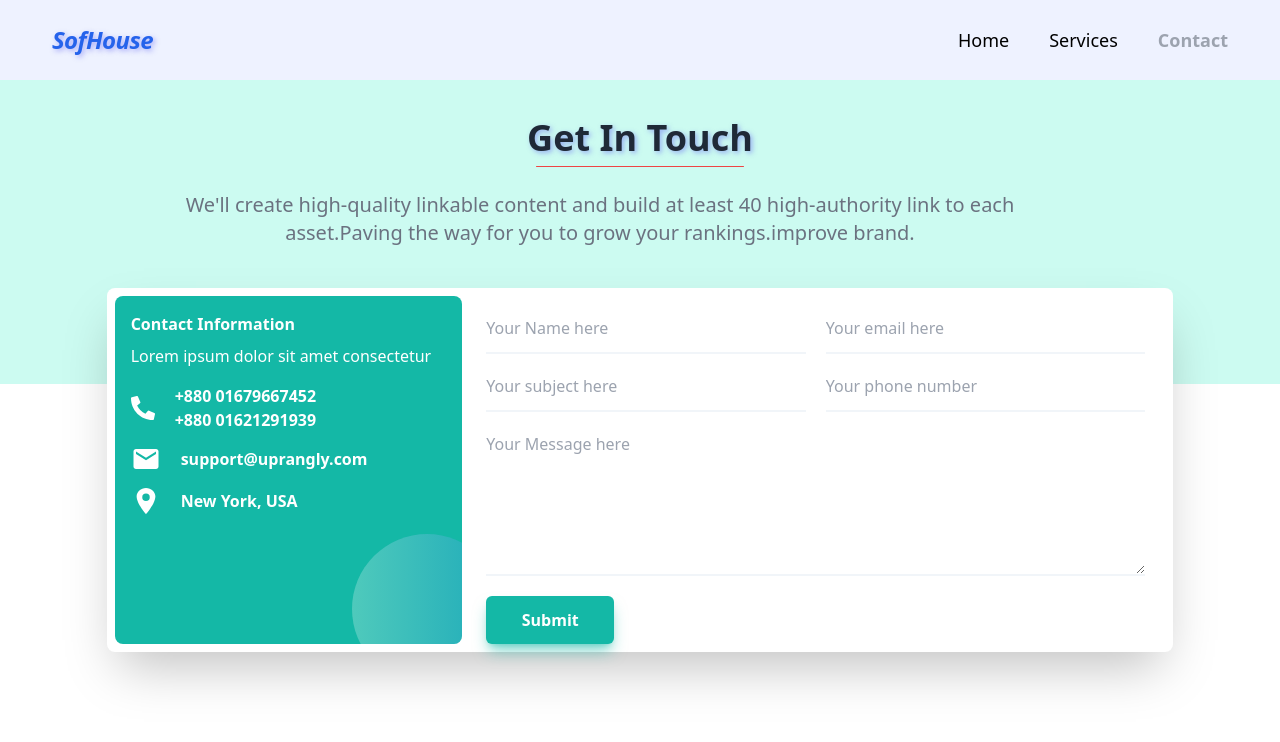
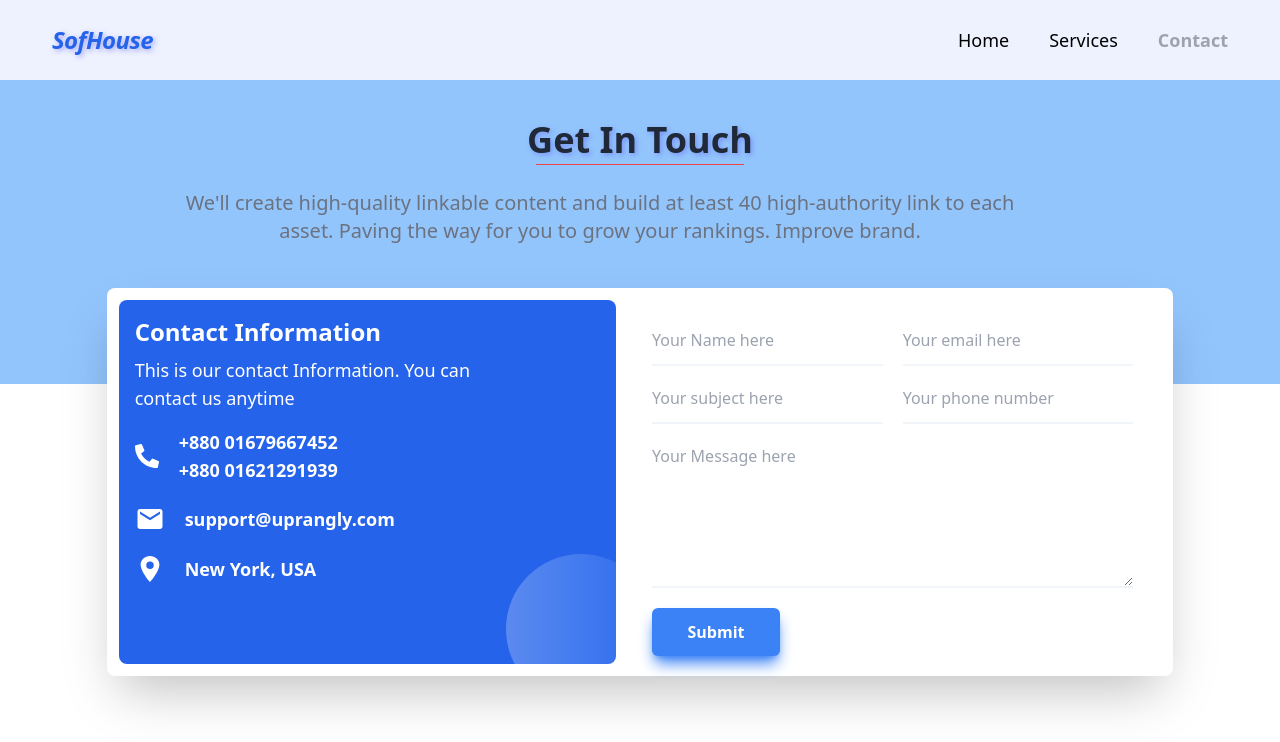
Before and after one commit to sohanwebdevctg/react3-software-house-website, a React (Vite) app: page /contact in a window 1280 px wide. Shown: the top 742 px of the page. Built offline with nearby package versions, Linux system fonts and the light colour scheme; what @lordicon/element would draw is missing.

Commit message:
change form data section color and button

```diff
--- a/src/Pages/Contact/Contact/Contact.jsx
+++ b/src/Pages/Contact/Contact/Contact.jsx
@@ -1,57 +1,71 @@
-
-import Form from '../Form/Form';
-import ContactDescription from './../ContactDescription/ContactDescription';
-import Location from './../Location/Location';
+import Form from "../Form/Form";
+import ContactDescription from "./../ContactDescription/ContactDescription";
+import Location from "./../Location/Location";
 
 const Contact = () => {
   return (
     <>
-      <div className='relative '>
-        <div className='h-96 w-full  bg-teal-100	' >
-          <div className='container mx-auto h-full'>
+      <div className="relative ">
+        <div className="h-96 w-full  bg-blue-300/100	">
+          <div className="container mx-auto h-full px-5">
             {/* title section start */}
-            <div className='flex justify-center items-center h-full'>
+            <div className="flex justify-center items-center h-full">
               <div>
-                <h2 className="text-center font-semibold  md:font-bold xl:font-bold text-3xl sm:text-4xl md:text-4xl xl:text-4xl mb-2 " style={{ textShadow: '2px 2px 5px rgb(99 102 241 / 0.5)' }}>Get In Touch</h2>
+                {/* title section start */}
+                <h2
+                  className="text-center font-semibold  md:font-bold xl:font-bold text-lg sm:text-xl md:text-2xl lg:text-3xl xl:text-4xl 2xl:text-5xl mb-1 "
+                  style={{ textShadow: "2px 2px 5px rgb(99 102 241 / 0.5)" }}
+                >
+                  Get In Touch
+                </h2>
+                {/* title section end */}
                 <div className="flex justify-center mb-6">
                   <h2 className="bg-red-500 w-52 h-[1px] rounded"></h2>
                 </div>
-                <p className='text-base sm:text-lg md:text-base lg:text-xl lg:pr-20 my-5 text-center text-gray-500'>We'll create high-quality linkable content and build at least 40 high-authority link to each<br></br>asset.Paving the way for you to grow your rankings.improve brand.</p>
+                <p className="text-base sm:text-lg md:text-base lg:text-xl lg:pr-20 my-5 text-justify sm:text-center text-gray-500">
+                  We'll create high-quality linkable content and build at least
+                  40 high-authority link to each<br className="hidden md:block"></br> asset. Paving the way
+                  for you to grow your rankings. Improve brand.
+                </p>
               </div>
             </div>
             {/* title section end */}
           </div>
         </div>
+        <div
+          className="h-[580px] sm:h-64 md:h-72 lg:h-80 xl:h-80 2xl:h-80 w-full "
+          style={{ height: "revert-layer" }}
+        ></div>
 
-        <div className='h-screen   md:h-80 lg:h-80 xl:h-80 2xl:h-80 w-full ' style={{ height: "revert-layer" }}></div>
-
-        <div className='h-auto w-6/6  absolute inset-2/4 left-0 right-0 top-72'>
-          <div className='flex justify-center'>
-            <div className='md:w-5/6 lg:w-4/6 xl:w-5/6 2xl:w-4/6 bg-white rounded-lg shadow-2xl  p-2 m-4 sm:m-4 md:m-4 lg:m-2 xl:m-0 2xl:m-0'>
-              <div className='grid grid-cols-1 gap-1  md:grid-cols-3 lg:grid-cols-3 xl:grid-cols-3 2xl:grid-cols-3 '>
-                <div className='rounded-lg bg-teal-500 relative overflow-hidden'>
+        <div className=" w-6/6 absolute inset-2/4 left-0 right-0 top-72">
+          <div className="flex justify-center">
+            <div className="w-5/6 sm:w-11/12 md:w-11/12 lg:w-5/6 xl:w-5/6 2xl:w-5/6 bg-white rounded-lg shadow-2xl  p-2 xl:p-3 m-4 sm:m-4 md:m-4 lg:m-2 xl:m-0 2xl:m-0">
+              <div className="sm:flex sm:justify-between sm:gap-2">
+                <div className="rounded-lg bg-blue-600/100 relative overflow-hidden sm:flex-1">
                   {/* contact detales  */}
                   <ContactDescription></ContactDescription>
                   {/* div style  */}
-                  <div className='absolute -bottom-10 -right-10   rounded-full z-10 opacity-25 bg-gradient-to-r from-white to-blue-500 ' style={{ width: "150px", height: "150px" }}></div>
+                  <div
+                    className="absolute -bottom-10 -right-10   rounded-full z-10 opacity-25 bg-gradient-to-r from-white to-blue-500 "
+                    style={{ width: "150px", height: "150px" }}
+                  ></div>
                 </div>
-                <div className='p-5 pb-0 col-span-2'>
+                <div className="p-5 pb-0 sm:flex-1">
+                  {/* form section start */}
                   <Form></Form>
+                  {/* form section end */}
                 </div>
               </div>
             </div>
           </div>
         </div>
       </div>
-
+      {/* location section start */}
       <div className="">
         <Location></Location>
       </div>
-
-
-
+      {/* location section end */}
     </>
-
   );
 };
 
--- a/src/Pages/Contact/ContactDescription/ContactDescription.jsx
+++ b/src/Pages/Contact/ContactDescription/ContactDescription.jsx
@@ -7,27 +7,27 @@ import { IoLocationSharp } from "react-icons/io5";
 
 const ContactDescription = () => {
   return (
-    <div className='p-4 mb-12 h-full bg-none z-20'>
-      <h3 className='font-semibold text-white'>Contact Information</h3>
-      <p className='text-white pt-2'>Lorem ipsum dolor sit amet consectetur</p>
-      <div className='grid grid-cols-1 gap-3 mt-4'>
+    <div className='p-4 bg-none z-20'>
+      <h3 className='font-semibold text-white text-lg sm:text-lg md:text-xl lg:text-2xl xl:text-2xl 2xl:text-3xl'>Contact Information</h3>
+      <p className='text-white pt-2 text-sm sm:text-sm md:text-lg lg:text-xl xl:text-lg 2xl:text-xl lg:w-[85%] xl:w-[77%] 2xl:w-[65%]'>This is our contact Information. You can contact us anytime</p>
+      <div className='grid grid-cols-1 gap-3 mt-4 space-y-2'>
         <div className='flex gap-5 items-center '>
-          <FaPhoneAlt className='text-base sm:text-xl md:text-lg lg:text-2xl text-white'></FaPhoneAlt>
+          <FaPhoneAlt className='text-lg sm:text-lg md:text-xl lg:text-2xl xl:text-2xl 2xl:text-3xl text-white'></FaPhoneAlt>
           <ul>
-            <li><Link className='text-sm sm:text-base md:text-sm lg:text-base font-bold text-white'>+880 01679667452</Link></li>
-            <li><Link className='text-sm sm:text-base md:text-sm lg:text-base font-bold text-white'>+880 01621291939</Link></li>
+            <li><Link className='text-base sm:text-sm md:text-base lg:text-lg xl:text-lg 2xl:text-xl font-bold text-white'>+880 01679667452</Link></li>
+            <li><Link className='text-base sm:text-sm md:text-base lg:text-lg xl:text-lg 2xl:text-xl font-bold text-white'>+880 01621291939</Link></li>
           </ul>
         </div>
         <div className='flex gap-5 items-center'>
-          <MdEmail className='text-base sm:text-xl md:text-lg lg:text-3xl text-white'></MdEmail>
+          <MdEmail className='text-lg sm:text-lg md:text-xl lg:text-3xl xl:text-3xl 2xl:text-4xl text-white'></MdEmail>
           <ul>
-            <li><Link className='text-sm sm:text-base md:text-sm lg:text-base font-bold text-white'>support@uprangly.com</Link></li>
+            <li><Link className='text-base sm:text-sm md:text-base lg:text-lg xl:text-lg 2xl:text-xl font-bold text-white'>support@uprangly.com</Link></li>
           </ul>
         </div>
         <div className='flex gap-5 items-center'>
-          <IoLocationSharp className='text-base sm:text-xl md:text-lg lg:text-3xl text-white'></IoLocationSharp>
+          <IoLocationSharp className='text-lg sm:text-lg md:text-xl lg:text-3xl xl:text-3xl 2xl:text-4xl text-white'></IoLocationSharp>
           <ul>
-            <li><Link className='text-sm sm:text-base md:text-sm lg:text-base font-bold text-white'>New York, USA</Link></li>
+            <li><Link className='text-base sm:text-sm md:text-base lg:text-lg xl:text-lg 2xl:text-xl font-bold text-white'>New York, USA</Link></li>
           </ul>
         </div>
       </div>
--- a/src/Pages/Contact/Form/Form.jsx
+++ b/src/Pages/Contact/Form/Form.jsx
@@ -1,49 +1,61 @@
-import axios from 'axios';
-import './Form.css';
+import "./Form.css";
 
 const Form = () => {
-
-
-  const contactForm = (event) => {
-    event.preventDefault();
-    const form = event.target;
-    const name = form.name.value;
-    const email = form.email.value;
-    const service = form.service.value;
-    const phoneNumber = form.phoneNumber.value;
-    const text = form.text.value;
-    const contactData = {name, email, service, phoneNumber, text}
-
-    axios.post('https://web.xcode.com.bd/api/v1/contact/', contactData)
-    .then(function (response) {
-      // console.log(response);
-      alert(response.data)
-    })
-    .catch(function (error) {
-      console.log(error);
-    });
-
-
-  }
-
-
   return (
-    <div className=''>
-      <form onSubmit={contactForm}>
-        <div className='grid grid-cols-1 sm:grid-cols-2 md:grid-cols-2 lg:grid-cols-2 gap-5 lg:gap-5'>
-          <input className='border-slate-100 focus:border-cyan-400 border-b-2 w-full  outline-none pb-3' type="text" placeholder='Your Name here' name="name"></input>
-          <input className='border-slate-100 focus:border-cyan-400 border-b-2 w-full  outline-none pb-3' type="email" placeholder='Your email here' name="email"></input>
+    <div className="p-2">
+      {/* form section start */}
+      <form>
+        {/* name & email section start */}
+        <div className="grid sm:grid-cols-2 md:grid-cols-2 lg:grid-cols-2 gap-5 lg:gap-5">
+          <input
+            className="border-slate-100 focus:border-blue-500/100 border-b-2 w-full  outline-none pb-3"
+            type="text"
+            placeholder="Your Name here"
+            name="name"
+          ></input>
+          <input
+            className="border-slate-100 focus:border-blue-500/100 border-b-2 w-full  outline-none pb-3"
+            type="email"
+            placeholder="Your email here"
+            name="email"
+          ></input>
         </div>
-        <div className='grid grid-cols-1 sm:grid-cols-2 md:grid-cols-2 lg:grid-cols-2 gap-5 lg:gap-5 my-5'>
-          <input className='border-slate-100 focus:border-cyan-400 border-b-2 w-full  outline-none pb-3' type="text" placeholder='Your subject here' name="service"></input>
-        <input className='border-slate-100 focus:border-cyan-400 border-b-2 w-full  outline-none pb-3' type="number" placeholder='Your phone number' name="phoneNumber"></input>
+        {/* name & email section end */}
+        {/* subject & phone section start */}
+        {/* subject & phone section end */}
+        <div className="grid grid-cols-1 sm:grid-cols-2 md:grid-cols-2 lg:grid-cols-2 gap-5 lg:gap-5 my-5">
+          <input
+            className="border-slate-100 focus:border-blue-500/100 border-b-2 w-full  outline-none pb-3"
+            type="text"
+            placeholder="Your subject here"
+            name="service"
+          ></input>
+          <input
+            className="border-slate-100 focus:border-blue-500/100 border-b-2 w-full  outline-none pb-3"
+            type="number"
+            placeholder="Your phone number"
+            name="phoneNumber"
+          ></input>
         </div>
-        <div className='grid grid-cols-1 sm:grid-cols-1 md:grid-cols-1 lg:grid-cols-1 my-5'>
-          <textarea className='border-slate-100 focus:border-cyan-400 border-b-2 w-full pb-3 lg:pb-5 h-full sm:h-28 md:h-32 lg:h-36 outline-none' type="text" placeholder='Your Message here' name="text"></textarea>
+        {/* subject & phone section end */}
+        {/* message section start */}
+        <div className="grid grid-cols-1 sm:grid-cols-1 md:grid-cols-1 lg:grid-cols-1 my-5">
+          <textarea
+            className="border-slate-100 focus:border-blue-500/100 border-b-2 w-full pb-3 lg:pb-5 h-full sm:h-28 md:h-32 lg:h-36 outline-none"
+            type="text"
+            placeholder="Your Message here"
+            name="text"
+          ></textarea>
         </div>
-          <input type="submit" value="Submit" className='bg-teal-500 hover:bg-teal-600 shadow-lg shadow-teal-500/50 rounded-md font-bold text-white p-2 lg:p-3 md:w-24 lg:w-32 w-full'></input>
-
+        {/* message section end */}
+        {/* submit button section start */}
+        <button
+          type="submit"
+          className="bg-blue-500/100 hover:bg-blue-500/100 shadow-lg shadow-blue-500/100 rounded-md font-bold text-white p-2 lg:p-3 md:w-24 lg:w-32 w-full"
+        >Submit</button>
+        {/* submit button section end */}
       </form>
+      {/* form section end */}
     </div>
   );
 };
```
Also changed, not shown: src/Pages/Login/Login.jsx (+0 -13 lines).
